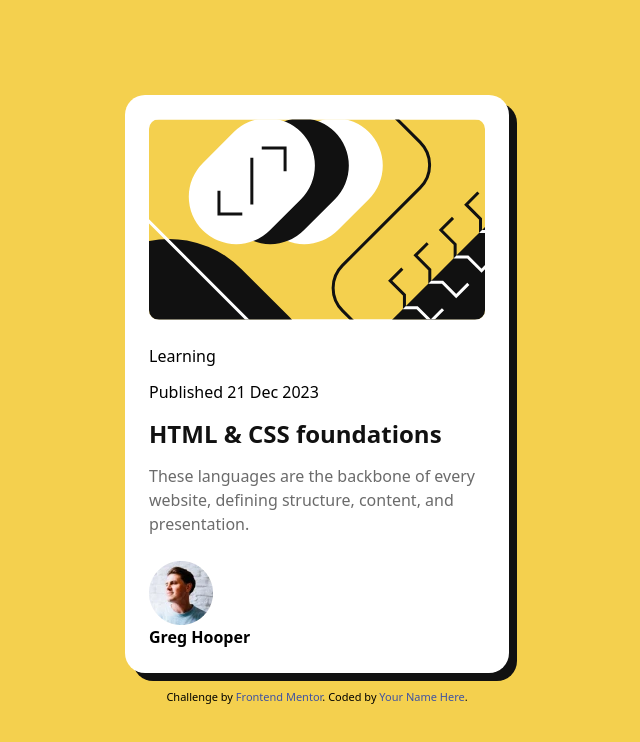
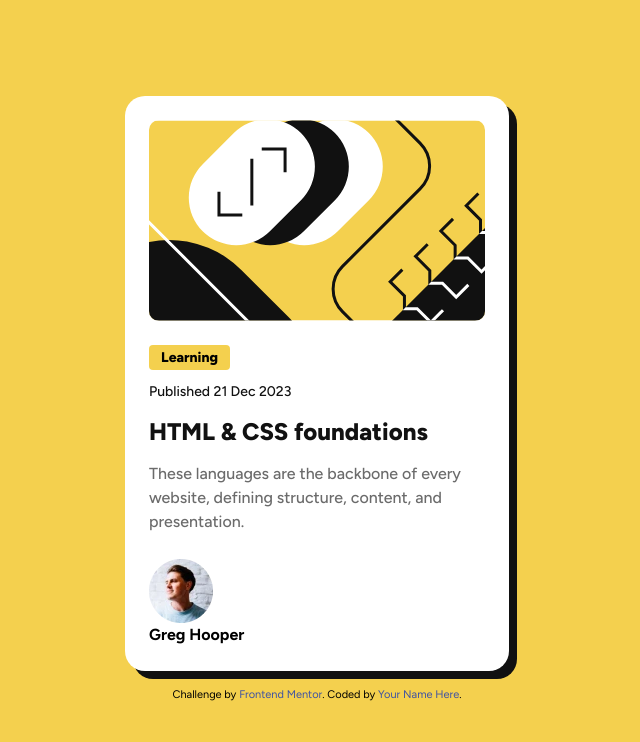
Before and after one commit to LuisCorreaDv/Blog-preview-card-challenge, a website: page index.html in a window 1280 px wide. Shown: the whole page, without its empty margins (323-963 px from the left). Drawn offline with Linux system fonts and the light colour scheme.

Commit message:
Applying font and finishing article styles

```diff
--- a/index.html
+++ b/index.html
@@ -51,27 +51,53 @@
       color: #F4D04E;
     }
 
+    .article__publishDate{
+      font-weight: 500;
+      font-size: 14px;
+      line-height: 150%;
+      letter-spacing: 0px;
+      color: #111111;
+    }
+
+    .article__category{
+      font-size: 14px;
+      padding: 4px 12px;
+      background-color: #F4D04E;
+      border-radius: 4px;
+      font-weight: 800;
+      line-height: 150%;
+      letter-spacing: 0px;
+    }
+
     @media screen and (max-width: 375px){
       #card {
         max-width: 327px;
       }
 
+      .article__category{
+        font-size: 12px;
+      }
+
       .article__title{
         font-size: 20px;
+      }
+
+      .article__publishDate{
+        font-size: 12px;
       }
     }
   </style>
 </head>
-<body class="bg-yellow h-screen flex flex-wrap flex-col justify-center" style="align-items: center;">
+<body class="bg-yellow h-screen flex flex-wrap flex-col justify-center figtree-fonts" style="align-items: center;">
   <div class="bg-white max-w-sm flex flex-col p-6 shadow gap-6" id="card" style="border-radius: 20px; margin-bottom: 16px;">
     <figure class="overflow-hidden rounded-lg">
       <img src="./assets/images/illustration-article.svg" alt="illustration-article" class="w-full h-auto rounded-lg" style="border-radius: 10px;">
     </figure>
     <article style="margin: 0; padding: 0;">
-      <span href="#">
+      <span class="article__category">
         Learning
       </span>
-      <p style="margin-bottom: 12px; margin-top: 12px;">Published 21 Dec 2023</p>
+      <p style="margin-bottom: 12px; margin-top: 12px;" class="article__publishDate">Published 21 Dec 2023</p>
       <h1 class="article__title" style="margin-bottom: 12px;">HTML & CSS foundations</h1>
       <p class="article__description">These languages are the backbone of every website, defining structure, content, and
         presentation.</p>
```
